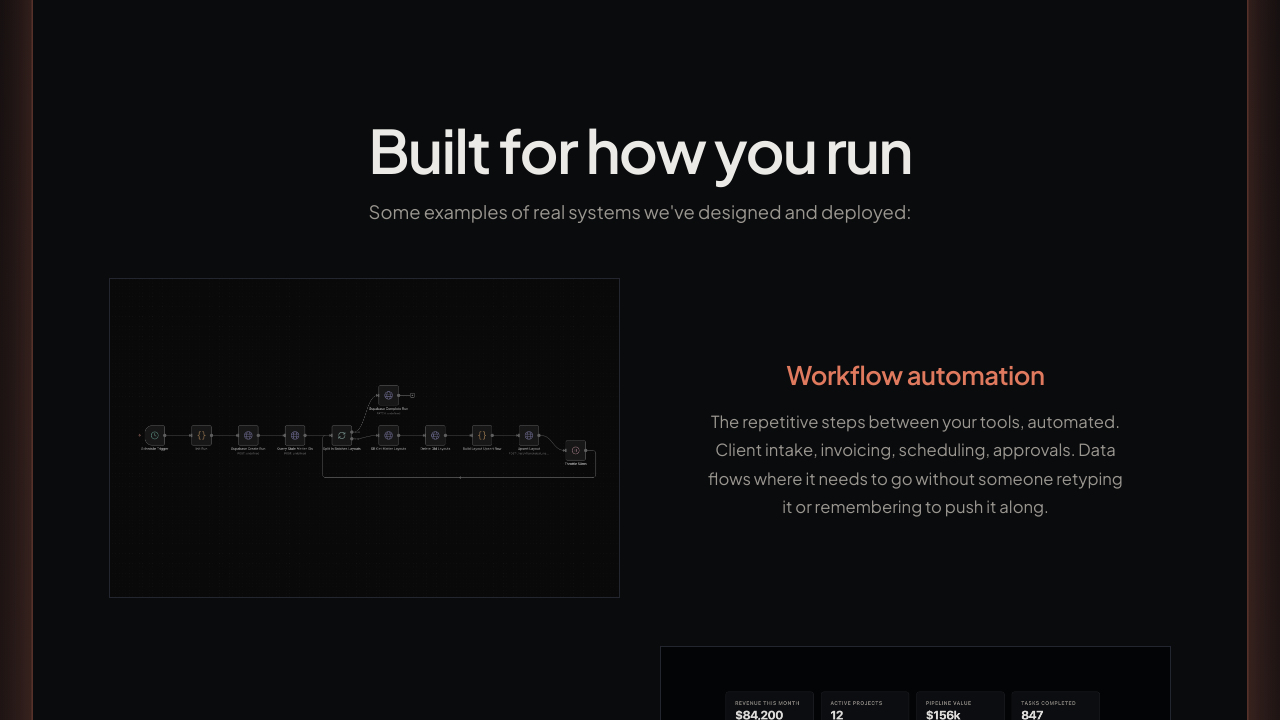
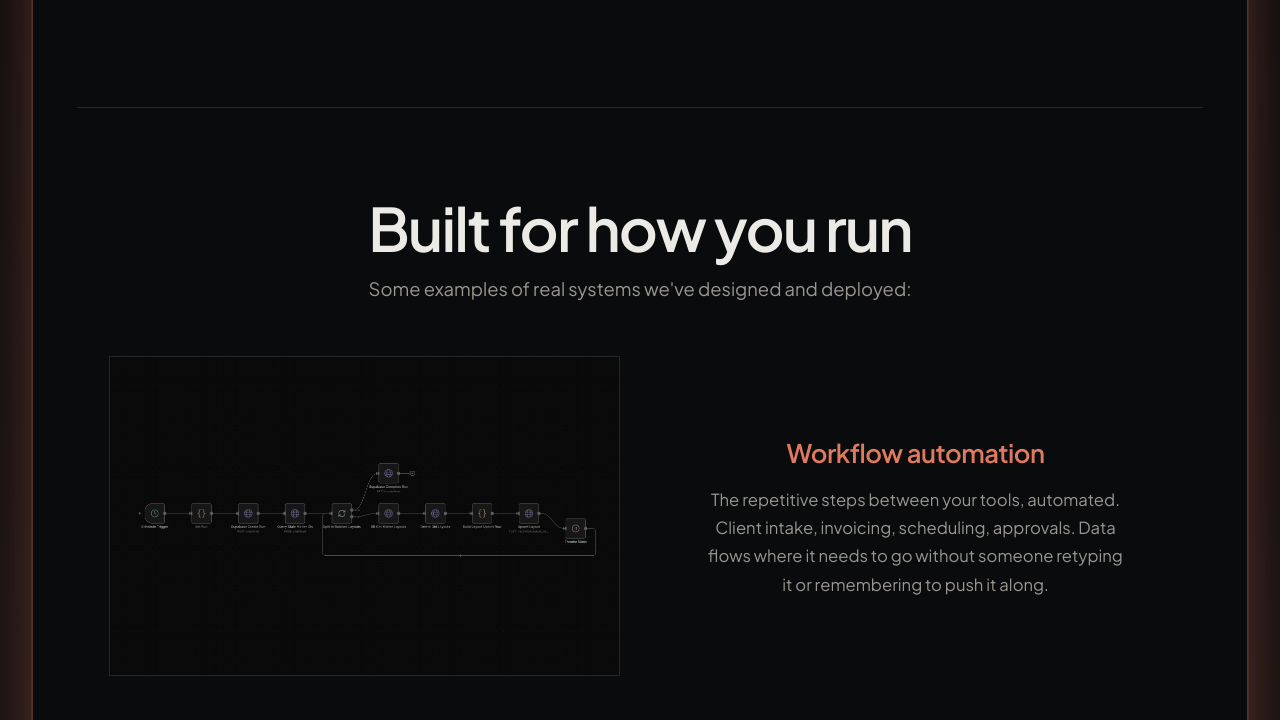
Before and after one commit to baxterclaw1/baxterlabs-site, an Astro site: page / in a window 1280 px wide. Shown: the part 1491-2211 px from the top of the page. Built offline with nearby package versions, Linux system fonts and the light colour scheme; Astro itself is replaced by a stand-in of ours.

Commit message:
style: add aesthetic separator lines between sections inside CTA box
Co-authored-by: Cursor <cursoragent@cursor.com>

```diff
--- a/src/components/SiteCta.astro
+++ b/src/components/SiteCta.astro
@@ -5,6 +5,7 @@ const contactEmail = 'baxterlabs.io@gmail.com';
 <section class="site-cta" id="contact" aria-labelledby="cta-heading">
   <div class="site-cta-panel">
     <slot />
+    <hr class="cta-box-sep" />
     <div class="site-section-head">
       <h2 id="cta-heading" class="site-section-title">Ready to see what's possible?</h2>
       <p class="site-section-subtitle">
@@ -128,6 +129,13 @@ const contactEmail = 'baxterlabs.io@gmail.com';
     padding: clamp(2rem, 4vw, 3rem) clamp(1.5rem, 4vw, 2.75rem) clamp(2rem, 4vw, 2.75rem);
   }
 
+  :global(.cta-box-sep) {
+    border: none;
+    border-top: 1px solid rgba(224, 122, 95, 0.2);
+    margin: clamp(1.5rem, 3vw, 2.5rem) 0;
+    width: 100%;
+  }
+
   .site-cta-panel .site-section-head {
     margin-bottom: 2.25rem;
   }
--- a/src/pages/index.astro
+++ b/src/pages/index.astro
@@ -14,6 +14,7 @@ import Footer from '../components/Footer.astro';
   <HomeHero />
   <SiteCta>
     <WorkProcess />
+    <hr class="cta-box-sep" />
     <BuildSection />
   </SiteCta>
   <AboutBaxterLabs />
```
